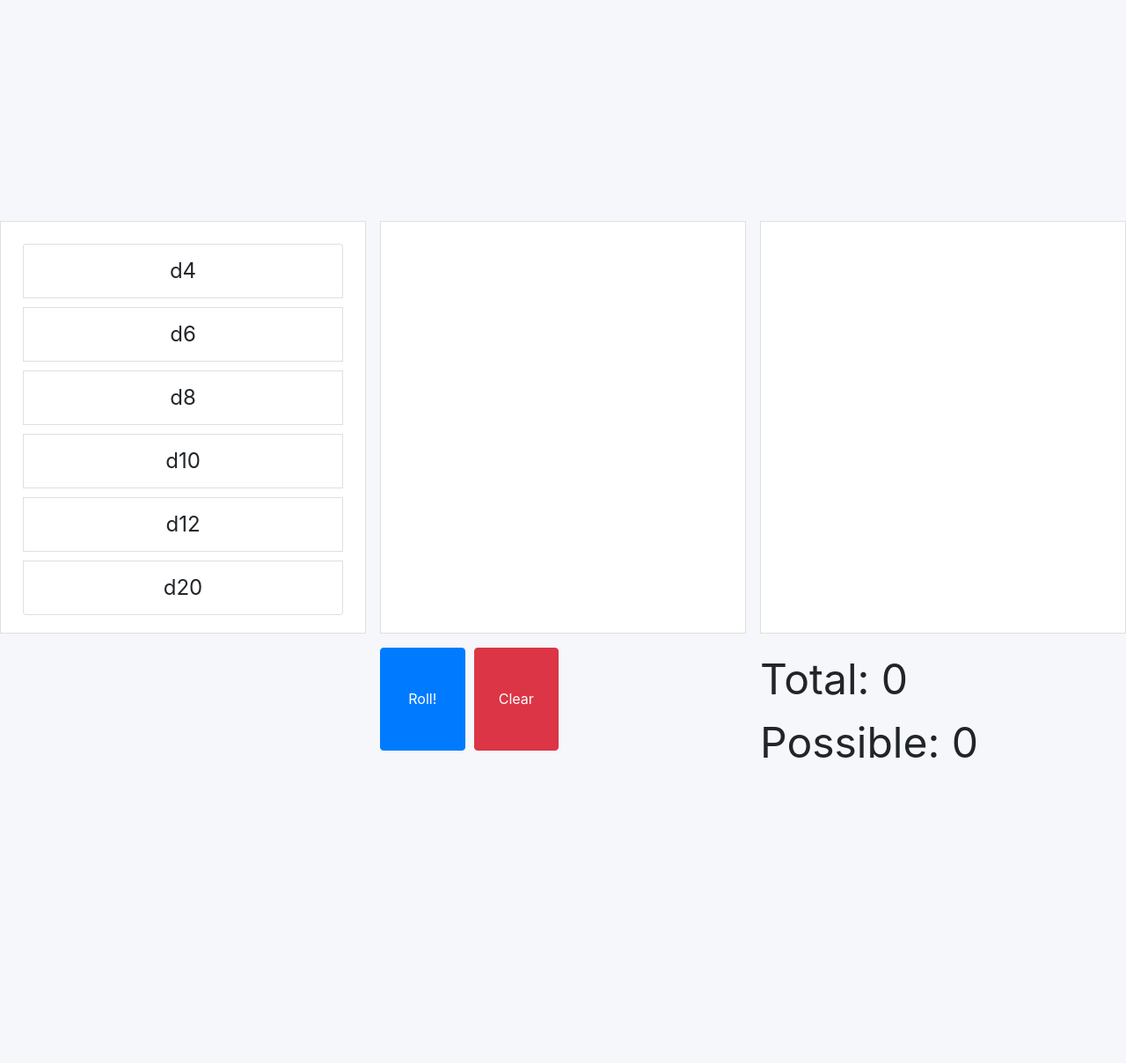
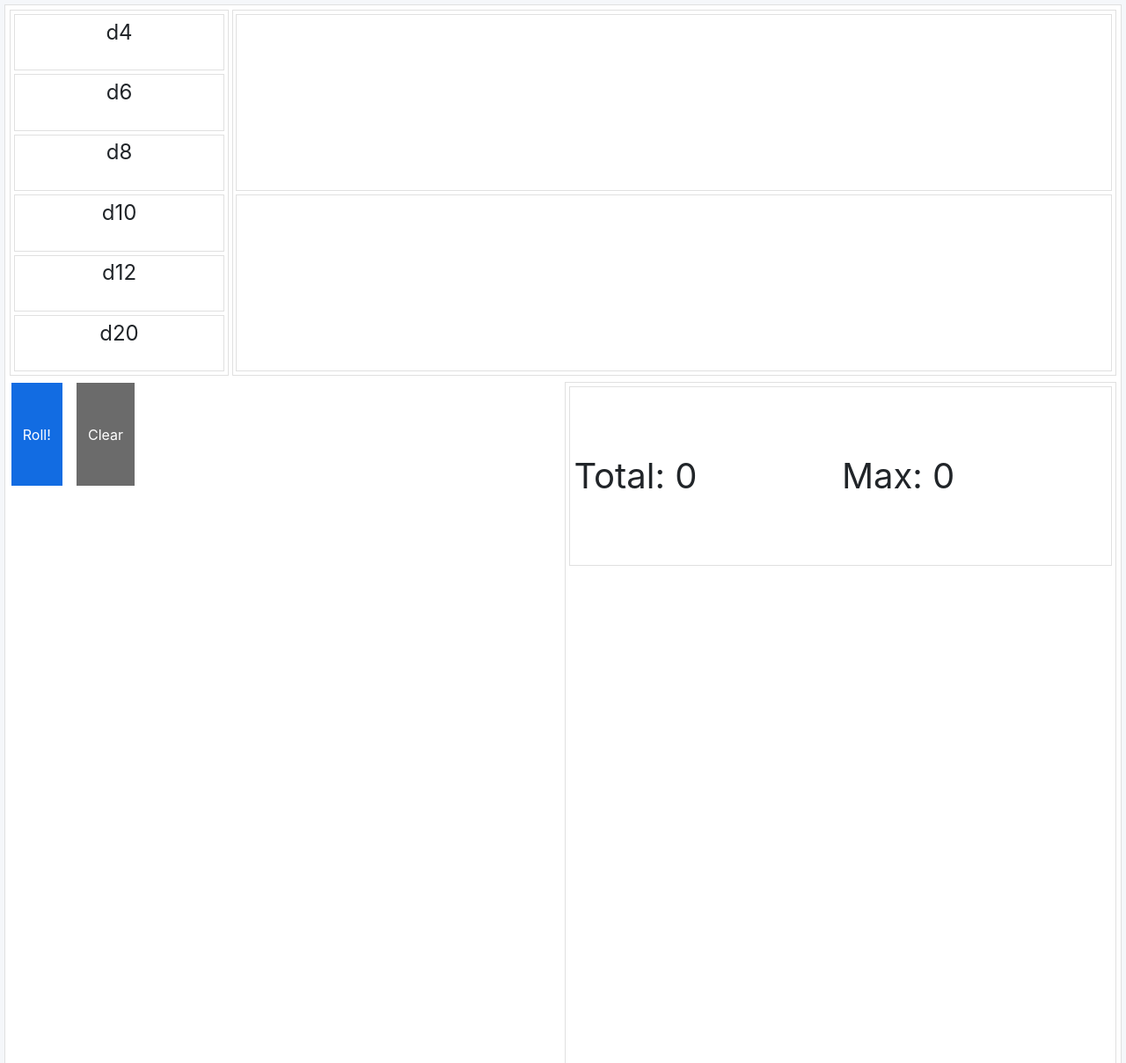
Before and after one commit to kylefloros/dice-component, a React app: page / in a window 1280 px wide. Shown: the top 1208 px of the page at 88% size. Built offline with nearby package versions, Linux system fonts and the light colour scheme.

Commit message:
Refactor, cleaned grid

```diff
--- a/src/components/AvailableDice.js
+++ b/src/components/AvailableDice.js
@@ -2,11 +2,11 @@ import React from 'react';
 
 const AvailableDice = ({dice, callback}) => {
     return (
-        <li
-            className="list-group-item die"
+        <div
+            className="softBorder pointer noSelect borderHover font1"
             onClick={() => callback(dice)}>
             d{dice.faces}
-        </li>
+        </div>
     )
 };
 
--- a/src/components/AvailableDiceList.js
+++ b/src/components/AvailableDiceList.js
@@ -16,10 +16,9 @@ const AvailableDiceList = ({availableDice, onAvailableDiceSelect}) => {
     }
 
     return (
-        <div className="pad20">
-            <ul className="list-group centerText">
-                {renderList()}
-            </ul>
+        <div
+            className="grid_availableList softBorder centerText">
+            {renderList()}
         </div>
     )
 }
--- a/src/components/DiceRoller.js
+++ b/src/components/DiceRoller.js
@@ -17,7 +17,12 @@ class DiceRoller extends Component {
       history: [] // { tag: 'Roll', timestamp: xxxxx, message: xxxxxx }
     }
 
-  onAvailableDiceSelect = dice => this.setState({selectedDice: [...this.state.selectedDice, dice]});
+  onAvailableDiceSelect = dice => {
+    if(this.state.selectedDice.length < 8)
+    {
+      this.setState({selectedDice: [...this.state.selectedDice, dice]});
+    }
+  }
 
   // Remove clicked dice from selected dice array TODO: fix state mutation?
   onSelectedDiceClick = index => {
@@ -55,9 +60,10 @@ class DiceRoller extends Component {
   render() {
     // Calculate total of all rolled die and max possible roll
     const total = this.state.rolledDice.reduce((a, dice)=>(a+dice.roll), 0);
-    const possible = this.state.rolledDice.reduce((a, dice)=>(a+dice.faces), 0);
+    const possible = this.state.selectedDice.reduce((a, dice)=>(a+dice.faces), 0);
 
     // Easter egg!
+    /*
     if(possible >= 24 && total===possible){
       return (
         <div className="centerText">
@@ -75,46 +81,59 @@ class DiceRoller extends Component {
         </div>
       )
     }
+    */
 
     return (
-      <div className="masterContainer">
-        {/*Top Row*/}
-        <div></div>
-        <div></div>
-        <div></div>
-
-        {/*Center Row*/}
-        <div className="comp">
+      <div>
+        <div className="grid_dice_controls softBorder">
+          <div className="grid_available_selectedRolled">
             <AvailableDiceList
+              className="grid_availableList"
               availableDice={this.state.availableDice}
-            onAvailableDiceSelect={this.onAvailableDiceSelect} />
-        </div>
-        <div className="comp">
+              onAvailableDiceSelect={this.onAvailableDiceSelect}
+            />
+            <div className="grid_selected_rolled softBorder">
               <SelectedDiceList
                 selectedDice={this.state.selectedDice}
-            onSelectedDiceClick={this.onSelectedDiceClick} />
+                onSelectedDiceClick={this.onSelectedDiceClick}
+              />
+              <RolledDiceList
+                rolledDice={this.state.rolledDice}
+              />
             </div>
-        <div className="comp">
-          <RolledDiceList rolledDice={this.state.rolledDice} />
           </div>
-
-        {/*Bottom Row*/}
-        <div></div>
-        <div className="buttons">
+         <div className="grid_buttons_output">
+            <div className="grid_roll_clear_spacer">
+              <div className="grid_roll_clear">
                 <button
                   onClick={this.onRollClick}
-            className="btn btn-primary pad5">Roll!</button>
+                  className="btn btn-primary pad5">Roll!
+                </button>
                 <button
                   onClick={this.onClearClick}
-            className="btn btn-danger pad5">Clear</button>
+                  className="btn btn-danger pad5">Clear
+                </button>
+                <div>{/*spacer*/}</div>
+              </div>
+              <div>{/*spacer*/}</div>
+            </div>
+            <div className="grid_totals_history softBorder">
+              <div className="grid_total_max_spacer softBorder">
+                <div>{/*spacer*/}</div>
+                <div className="grid_total_max">
+                  <div className="font2">Total: {total}</div>
+                  <div className="font2">Max: {possible}</div>
+                </div>
+                <div>{/*spacer*/}</div>
               </div>
               <div>
-          <div className="mediumFont">Total: {total}</div>
-          <div className="mediumFont">Possible: {possible}</div>
-          <br />
-          <HistoryList history={this.state.history} />
+                <HistoryList
+                  history={this.state.history}
+                />
               </div>
-       <div></div>
+            </div>
+          </div>
+        </div>
       </div>
     );
   }
--- a/src/components/RolledDice.js
+++ b/src/components/RolledDice.js
@@ -3,9 +3,9 @@ import 'bootstrap/dist/css/bootstrap.css';
 
 const RolledDice = ({dice}) => {
     return (
-        <div className="list-group-item die rolledDice textCenter">
-            <div>d{dice.faces}</div>
-            <div className="bigFont">{dice.roll}</div>
+        <div className="softBorder centerText">
+            <div className="font1">d{dice.faces}</div>
+            <div className="font2">{dice.roll}</div>
         </div>
     )
 };
--- a/src/components/RolledDiceList.js
+++ b/src/components/RolledDiceList.js
@@ -14,7 +14,8 @@ const RolledDiceList = ({rolledDice}) =>{
     }
 
     return (
-        <div className="selectedDie centerText">
+        <div
+            className="grid_rolledList softBorder">
             {renderList()}
         </div>
     )
--- a/src/components/SelectedDice.js
+++ b/src/components/SelectedDice.js
@@ -1,14 +1,15 @@
 import React from 'react';
 
-const SelectedDice = ({dice, uniqueId, callback}) => { //without curly, need dice.dice.faces
+const SelectedDice = ({dice, uniqueId, callback}) => {
     return (
         <div
-            className="list-group-item die pointer"
+            className="softBorder pointer centerText noSelect borderHover font1"
             onClick={() => callback(uniqueId)}>
             d{dice.faces}
         </div>
-
     )
 };
 
 export default SelectedDice;
+
+//without curly, need dice.dice.faces
--- a/src/components/SelectedDiceList.js
+++ b/src/components/SelectedDiceList.js
@@ -16,7 +16,8 @@ const SelectedDiceList = ({selectedDice, onSelectedDiceClick}) => {
     }
 
     return (
-        <div className="selectedDie centerText">
+        <div
+            className="grid_selectedList softBorder">
             {renderList()}
         </div>
     )
--- a/src/styles/DiceRoller.css
+++ b/src/styles/DiceRoller.css
@@ -1,3 +1,102 @@
+div {
+    padding: .1rem;
+}
+.grid_dice_controls {
+    display: grid;
+    grid-template-columns: 1fr;
+    grid-template-rows:  1fr 2fr;
+}
+.grid_available_selectedRolled {
+    display: grid;
+    grid-template-columns: 1fr 4fr;
+    grid-template-rows:  1fr;
+}
+.grid_availableList {
+    display: grid;
+    grid-template-columns: 1fr;
+    grid-template-rows:  1fr 1fr 1fr 1fr 1fr 1fr;
+}
+.grid_selected_rolled {
+    display: grid;
+    grid-template-columns: 1fr;
+    grid-template-rows:  1fr 1fr;
+}
+.grid_selectedList {
+    display: grid;
+    grid-template-columns: 1fr 1fr 1fr 1fr 1fr 1fr 1fr 1fr;
+    grid-template-rows:  1fr;
+}
+.grid_rolledList {
+    display: grid;
+    grid-template-columns: 1fr 1fr 1fr 1fr 1fr 1fr 1fr 1fr;
+    grid-template-rows:  1fr;
+}
+.grid_buttons_output {
+    display: grid;
+    grid-template-columns: 1fr 1fr;
+    grid-template-rows:  1fr;
+}
+.grid_roll_clear_spacer {
+    display: grid;
+    grid-template-columns: 1fr;
+    grid-template-rows:  1fr 6fr;
+}
+.grid_roll_clear {
+    display: grid;
+    grid-template-columns: 1fr 1fr 8fr;
+    grid-template-rows:  1fr;
+    grid-column-gap: 1rem;
+}
+.grid_totals_history {
+    display: grid;
+    grid-template-columns: 1fr;
+    grid-template-rows:  1fr 3fr;
+}
+.grid_total_max_spacer {
+    display: grid;
+    grid-template-columns: 1fr;
+    grid-template-rows:  1fr 1fr 1fr;
+}
+.grid_total_max {
+    display: grid;
+    grid-template-columns: 1fr 1fr;
+    grid-template-rows:  1fr ;
+}
+
+.font1 {
+    font-size: 1.5em;
+}
+
+.font2 {
+    font-size: 2.5em;
+}
+
+.centerText {
+    text-align: center;
+}
+
+.pointer {
+    cursor: pointer;
+}
+
+.softBorder {
+    border: 1px solid #e0e0e0;
+    background-color: white;
+    margin: 2px;
+}
+
+.noSelect {
+    font-size: 1.5em;
+    -webkit-user-select: none; /* Safari */
+    -moz-user-select: none; /* Firefox */
+    -ms-user-select: none; /* IE10+/Edge */
+    user-select: none;
+}
+
+.borderHover:hover {
+    border-color:#126ce2;
+}
+
 .mediumFont {
     font-size: 3em;
 }
@@ -9,44 +108,15 @@
     color: red;
     text-align: center;
 }
-.centerText {
-    text-align: center;
-}
-.blink_me {
-    animation: blinker 1s step-start infinite;
-  }
 
-@keyframes blinker {
-    50% {
-        opacity: 0;
-    }
-}
 
-.pointer {
-    cursor: pointer;
-}
 
 .history{
     display:grid;
     grid-template-columns: 1fr 1fr 1fr 1fr 1fr 1fr;
 }
 
-li.die {
-    margin: 5px;
-    cursor: pointer;
-    font-size: 1.5em;
-    -webkit-user-select: none; /* Safari */
-    -moz-user-select: none; /* Firefox */
-    -ms-user-select: none; /* IE10+/Edge */
-    user-select: none;
-
-}
-
-li.die:hover{
-    background-color:lightskyblue
-}
-
-.masterContainer {
+.pageContainer {
     display:grid;
     grid-template-columns: 1fr 1fr 1fr;
     grid-template-rows:  1fr  2fr  2fr;
@@ -54,10 +124,25 @@ li.die:hover{
     grid-row-gap: 1em;
 }
 
-.comp {
-    border: 1px solid #e0e0e0;
-    background-color: white;
+.centerContainer {
+    display:grid;
+    grid-template-columns: 1fr 5fr;
 }
+
+.availableDiceList {
+    padding: 5px
+}
+
+.selectedDie {
+    display:grid;
+    grid-template-columns: 1fr 1fr 1fr 1fr 1fr 1fr 1fr 1fr;
+    grid-template-rows: 1fr 1fr 1fr 1fr 1fr;
+    grid-column-gap: 4px;
+    grid-row-gap: 4px;
+    padding: 10px;
+}
+
+
 
 html, body {
     margin: 0;
@@ -66,15 +151,7 @@ html, body {
 }
 
 .pad20 {
-    padding: 20px
-}
-
-.selectedDie {
-    display:grid;
-    grid-template-columns: 1fr 1fr 1fr 1fr 1fr 1fr 1fr 1fr;
-    grid-column-gap: 4px;
-    grid-row-gap: 4px;
-    padding: 10px;
+    padding: 20px;
 }
 
 .rolledDice {
@@ -90,10 +167,48 @@ html, body {
 .buttons {
     display:grid;
     grid-template-columns: 1fr 1fr 1fr 1fr;
-    grid-template-rows: 1fr 1fr 1fr 1fr;
+    grid-template-rows: 1fr 1fr 1fr 1fr 1fr 1fr;
     grid-column-gap: 10px;
 }
 
 .bold {
     font-weight: bold;
 }
+
+.blink_me {
+    animation: blinker 1s step-start infinite;
+  }
+
+@keyframes blinker {
+    50% {
+        opacity: 0;
+    }
+}
+
+.btn-primary,
+.btn-primary:active,
+.btn-primary:visited,
+.btn-primary:focus {
+    background-color: #126ce2 !important;
+    border-color: #126ce2 !important;
+}
+
+.btn-danger,
+.btn-danger:active,
+.btn-danger:visited,
+.btn-danger:focus {
+    background-color: #6b6b6b !important;
+    border-color: #6b6b6b !important;
+}
+
+.btn-primary:hover {
+    background-color: #144f9b !important;
+}
+
+.btn-danger:hover {
+    background-color: #333333 !important;
+}
+
+* {
+    border-radius: 0 !important;
+}
```
Lines whose indentation alone changed are shown as unchanged.
